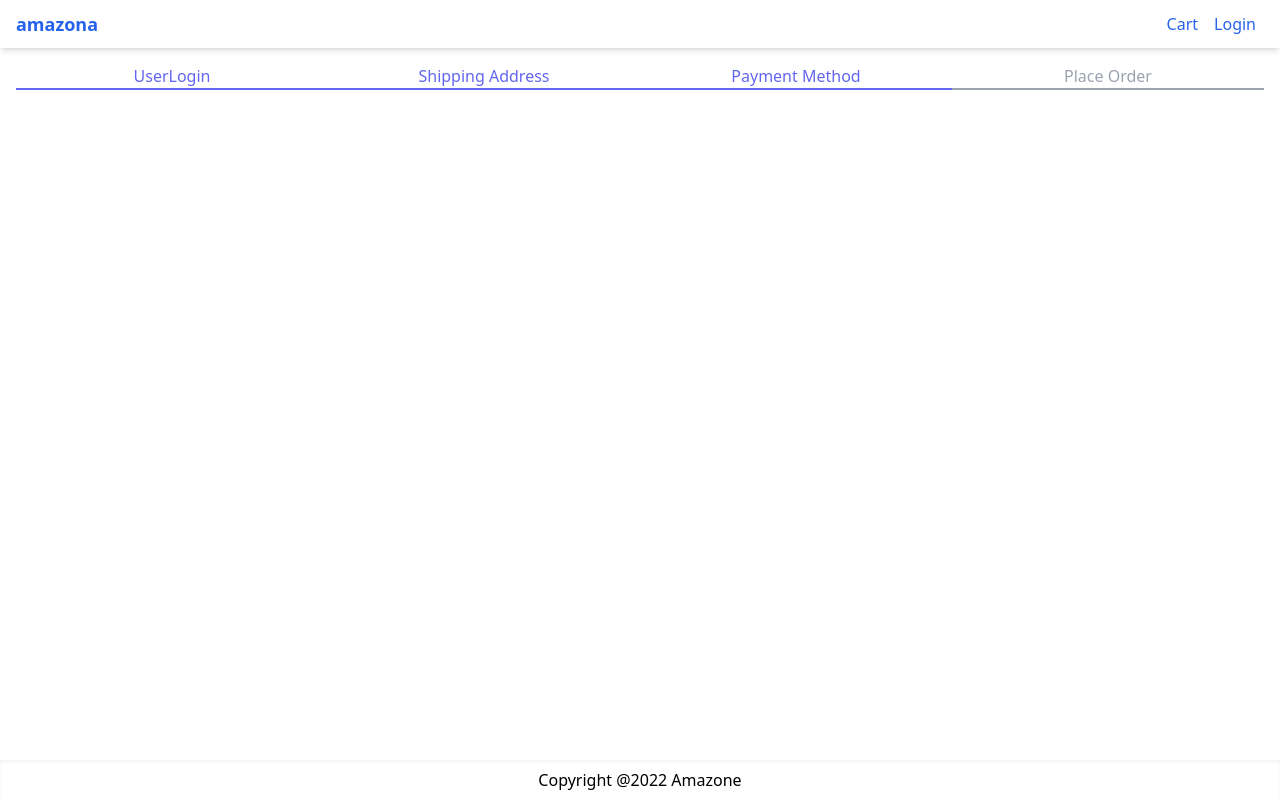
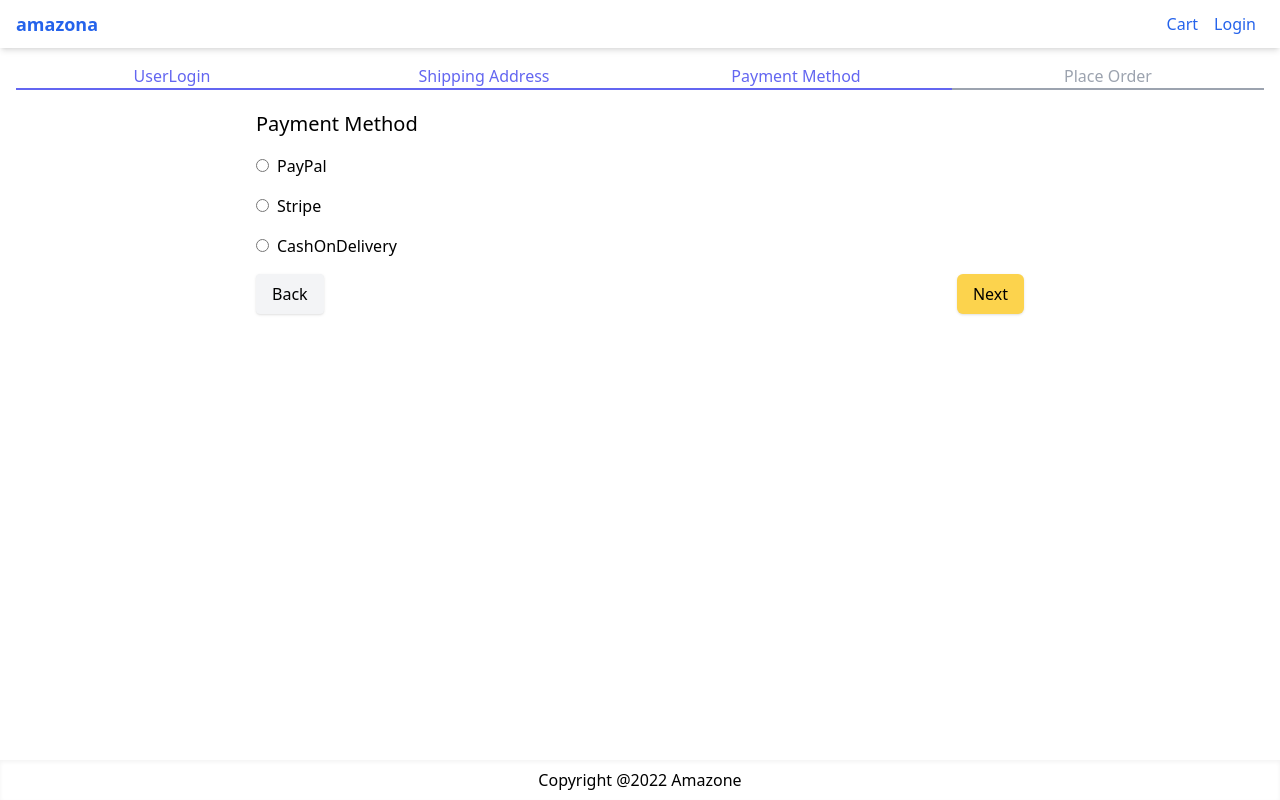
Before and after one commit to capmahin/Project-amazone, a Next.js app: page /payment in a window 1280 px wide. Built offline with nearby package versions, Linux system fonts and the light colour scheme; no server answers.

Commit message:
add payment method

```diff
--- a/pages/payment.js
+++ b/pages/payment.js
@@ -1,11 +1,45 @@
 import CheckoutWizard from "@/components/CheckoutWizard"
 import Layout from "@/components/Layout"
-import React from 'react'
+import { useRouter } from "next/router"
+import React, { useState } from 'react'
 
 export default function PaymentScreen() {
+    const [selectedPaymentMethod, setSelectedPaymentMethod] = useState('');
+    const router = useRouter();
+
+    const submitHandler = (e) =>{
+        e.preventDefault();
+    }
   return (
     <Layout title="Payment Method">
        <CheckoutWizard activeStep={2} />
+       <form className="mx-auto max-w-screen-md" onSubmit={submitHandler}>
+        <h1 className="mb-4 text-xl">Payment Method</h1>
+
+
+        {
+            ['PayPal', 'Stripe', 'CashOnDelivery'].map((payment) => (
+                <div key={payment} className="mb-4">
+                    <input name="paymentMethod"
+                    className="p-2 outline-none focus:ring-0"
+                    id={payment}
+                    type="radio"
+                    checked={selectedPaymentMethod === payment}
+                    onChange={()=> setSelectedPaymentMethod(payment)} />
+
+                    <label className="p-2" htmlFor={payment}>{payment}</label>
+                </div>
+            ))
+        }
+        <div className="mb-4 flex justify-between">
+           <button
+           onClick={()=> router.push('/shipping')}
+           type="button" className="default-button">
+            Back
+           </button>
+           <button className="primary-button">Next</button>
+        </div>
+       </form>
     </Layout>
   )
 }
--- a/styles/globals.css
+++ b/styles/globals.css
@@ -36,6 +36,10 @@ a {
   @apply rounded-md bg-amber-300 py-2 px-4 shadow outline-none hover:bg-amber-400 active:bg-amber-500
 }
 
+.default-button {
+  @apply rounded bg-gray-100 py-2 px-4 text-black shadow outline-none hover:bg-gray-200 active:bg-gray-300;
+}
+
 input,
 select,
 textarea {
```
